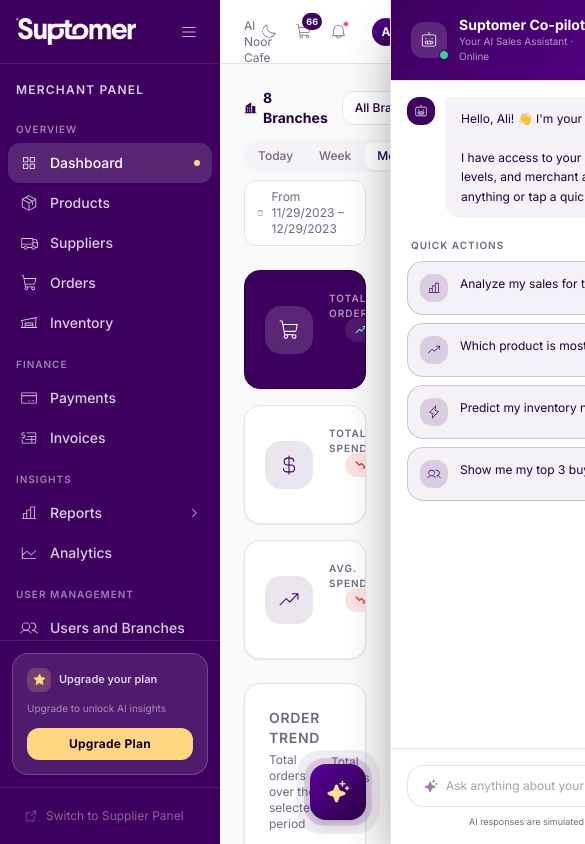
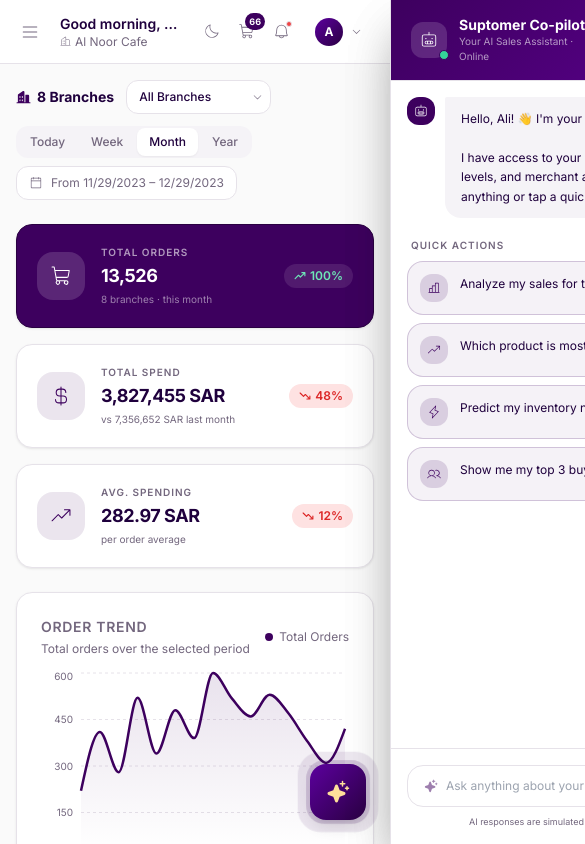
Before and after one commit to yapay-zekam/ksa-b2b-platform, a React (Vite) app: page /merchant/dashboard in a window 390 px wide. Shown: the top 844 px of the page, 585 px wide, since content can reach past the window. Built offline with nearby package versions, Linux system fonts and the light colour scheme.

Commit message:
fix: mobile screen and nav bar, detail page quantity

```diff
--- a/src/App.tsx
+++ b/src/App.tsx
@@ -1,6 +1,14 @@
-import { BrowserRouter, Routes, Route, Navigate } from 'react-router-dom';
+import { useEffect } from 'react';
+import { BrowserRouter, Routes, Route, Navigate, useLocation } from 'react-router-dom';
 import { CartProvider } from '@/context/CartContext';
 import { Layout } from '@/components/shared/Layout';
+
+/* Scrolls window to top on every route/search change */
+function ScrollToTop() {
+  const { pathname, search } = useLocation();
+  useEffect(() => { window.scrollTo({ top: 0, left: 0, behavior: 'instant' }); }, [pathname, search]);
+  return null;
+}
 
 /* Merchant pages */
 import MerchantDashboard     from '@/pages/merchant/Dashboard';
@@ -21,6 +29,7 @@
   return (
     <BrowserRouter>
       <CartProvider>
+        <ScrollToTop />
         <Routes>
           <Route path="/" element={<Navigate to="/merchant/dashboard" replace />} />
 
--- a/src/components/shared/Layout.tsx
+++ b/src/components/shared/Layout.tsx
@@ -11,15 +11,18 @@
 }
 
 export function Layout({ role }: LayoutProps) {
-  const [collapsed, setCollapsed] = useState(false);
-  const [aiOpen,    setAiOpen]    = useState(false);
+  const [collapsed,   setCollapsed]   = useState(false);
+  const [aiOpen,      setAiOpen]      = useState(false);
+  const [mobileOpen,  setMobileOpen]  = useState(false);
 
   return (
-    <div className="min-h-screen bg-background">
+    <div className="min-h-screen bg-background overflow-x-hidden">
       <Sidebar
         role={role}
         collapsed={collapsed}
         onToggle={() => setCollapsed((c) => !c)}
+        mobileOpen={mobileOpen}
+        onMobileClose={() => setMobileOpen(false)}
       />
 
       <Topbar
@@ -28,24 +31,26 @@
         userName="Ali"
         businessName={role === 'merchant' ? 'Al Noor Cafe' : 'Miyad International'}
         onOpenAi={() => setAiOpen(true)}
+        onMobileMenuOpen={() => setMobileOpen(true)}
       />
 
       {/* Cart drawer — merchant only */}
       {role === 'merchant' && <CartDrawer />}
 
-      {/* AI Copilot panel — available on both panels */}
+      {/* AI Copilot panel */}
       <AiCopilot isOpen={aiOpen} onClose={() => setAiOpen(false)} />
 
-      {/* Floating AI trigger button (bottom-right) */}
+      {/* Floating AI trigger button */}
       {!aiOpen && <AiFloatingButton onClick={() => setAiOpen(true)} />}
 
       <main
         className={cn(
-          'pt-16 min-h-screen transition-all duration-300',
-          collapsed ? 'pl-[68px]' : 'pl-[220px]'
+          'pt-16 min-h-screen transition-all duration-300 overflow-x-hidden',
+          /* On large screens offset left for the sidebar; on mobile, no offset (sidebar overlays) */
+          collapsed ? 'lg:pl-[68px]' : 'lg:pl-[220px]'
         )}
       >
-        <div className="p-6 max-w-[1600px] mx-auto">
+        <div className="p-4 sm:p-6 max-w-[1600px] mx-auto">
           <Outlet />
         </div>
       </main>
--- a/src/components/shared/Sidebar.tsx
+++ b/src/components/shared/Sidebar.tsx
@@ -14,6 +14,7 @@
   Storefront,
   ArrowSquareOut,
   List,
+  X,
   CaretDown,
   Table,
   Gauge,
@@ -164,13 +165,14 @@
   role: 'merchant' | 'supplier';
   collapsed: boolean;
   onToggle: () => void;
+  mobileOpen: boolean;
+  onMobileClose: () => void;
 }
 
-export function Sidebar({ role, collapsed, onToggle }: SidebarProps) {
+export function Sidebar({ role, collapsed, onToggle, mobileOpen, onMobileClose }: SidebarProps) {
   const location = useLocation();
   const navSections = role === 'merchant' ? merchantNav : supplierNav;
 
-  /* track which expandable items are open */
   const [openItems, setOpenItems] = useState<string[]>([]);
 
   const toggleOpen = (href: string) => {
@@ -185,24 +187,51 @@
     (item.children?.some((c) => location.pathname === c.href.split('?')[0]) ?? false);
 
   return (
+    <>
+      {/* ── Mobile backdrop overlay ── */}
+      <div
+        className={cn(
+          'fixed inset-0 bg-black/60 z-30 lg:hidden transition-opacity duration-300',
+          mobileOpen ? 'opacity-100 pointer-events-auto' : 'opacity-0 pointer-events-none'
+        )}
+        onClick={onMobileClose}
+      />
+
       <aside
         className={cn(
-        'fixed left-0 top-0 h-screen z-40 flex flex-col transition-all duration-300 ease-in-out',
+          'fixed left-0 top-0 h-screen z-40 flex flex-col',
           'bg-[#3D005E]',
-        collapsed ? 'w-[68px]' : 'w-[220px]'
+          /* Width: full-screen on mobile, fixed on desktop */
+          'w-full lg:w-auto',
+          collapsed ? 'lg:w-[68px]' : 'lg:w-[220px]',
+          /* Slide animation: off-screen on mobile unless open; always visible on desktop */
+          'transition-transform duration-300 ease-in-out',
+          mobileOpen ? 'translate-x-0' : '-translate-x-full lg:translate-x-0'
         )}
       >
-      {/* Logo */}
+        {/* Logo row */}
         <div className="flex items-center h-16 px-4 border-b border-white/10 shrink-0">
+          {/* Logo text — hidden when collapsed on desktop */}
           {!collapsed && (
             <div className="flex items-center gap-2.5 flex-1 min-w-0 overflow-hidden">
               <img src="/logo-white.png" alt="Logo" style={{ width: '120px', height: '28px' }} className="object-contain" />
             </div>
           )}
+
+          {/* Mobile: X close button */}
+          <button
+            onClick={onMobileClose}
+            className="lg:hidden p-1.5 rounded-lg hover:bg-white/10 transition-colors text-white/70 hover:text-white shrink-0 ml-auto"
+            aria-label="Close menu"
+          >
+            <X size={20} weight="bold" />
+          </button>
+
+          {/* Desktop: collapse toggle */}
           <button
             onClick={onToggle}
             className={cn(
-            'p-1.5 rounded-lg hover:bg-white/10 transition-colors text-white/70 hover:text-white shrink-0',
+              'hidden lg:flex p-1.5 rounded-lg hover:bg-white/10 transition-colors text-white/70 hover:text-white shrink-0',
               collapsed && 'mx-auto'
             )}
           >
@@ -239,7 +268,6 @@
                   <div key={item.href}>
                     {/* Parent item */}
                     {hasKids ? (
-                    /* Expandable — clicking toggles sub-menu AND navigates */
                       <button
                         onClick={() => toggleOpen(item.href)}
                         className={cn(
@@ -249,7 +277,7 @@
                           collapsed && 'mx-auto justify-center'
                         )}
                         title={collapsed ? item.label : undefined}
-                      style={{ width: collapsed ? 'calc(100% - 16px)' : 'calc(100% - 16px)' }}
+                        style={{ width: 'calc(100% - 16px)' }}
                       >
                         <Icon
                           size={18}
@@ -263,8 +291,7 @@
                               size={12}
                               className={cn(
                                 'shrink-0 transition-transform duration-200',
-                              isOpen ? 'rotate-0' : '-rotate-90',
-                              active ? 'text-white/80' : 'text-white/80'
+                                isOpen ? 'rotate-0' : '-rotate-90'
                               )}
                             />
                           </>
@@ -273,6 +300,7 @@
                     ) : (
                       <NavLink
                         to={item.href}
+                        onClick={onMobileClose}
                         className={cn(
                           'flex items-center gap-3 mx-2 px-3 py-2.5 rounded-xl text-sm font-medium transition-all duration-150',
                           'text-white/80 hover:text-white hover:bg-white/10',
@@ -305,6 +333,7 @@
                             <NavLink
                               key={child.href}
                               to={child.href}
+                              onClick={onMobileClose}
                               className={cn(
                                 'flex items-center gap-2 px-2.5 py-1.5 rounded-lg text-xs font-medium transition-all',
                                 'text-white/70 hover:text-white hover:bg-white/8',
@@ -352,6 +381,7 @@
           <div className="p-3 border-t border-white/10">
             <NavLink
               to={role === 'merchant' ? '/supplier/dashboard' : '/merchant/dashboard'}
+              onClick={onMobileClose}
               className="flex items-center gap-2 px-3 py-2 rounded-xl text-xs text-white/40 hover:text-white/70 hover:bg-white/5 transition-all"
             >
               <ArrowSquareOut size={14} weight="light" />
@@ -360,5 +390,6 @@
           </div>
         )}
       </aside>
+    </>
   );
 }
--- a/src/components/shared/Topbar.tsx
+++ b/src/components/shared/Topbar.tsx
@@ -7,6 +7,7 @@
   ShoppingCart,
   CaretDown,
   Buildings,
+  List,
 } from '@phosphor-icons/react';
 import { cn } from '@/lib/utils';
 import { useTheme } from '@/hooks/useTheme';
@@ -18,6 +19,7 @@
   userName?: string;
   businessName?: string;
   onOpenAi?: () => void;
+  onMobileMenuOpen?: () => void;
 }
 
 export function Topbar({
@@ -25,6 +27,7 @@
   role = 'merchant',
   userName = 'Ali',
   businessName = 'Al Noor Cafe',
+  onMobileMenuOpen,
 }: TopbarProps) {
   const { theme, toggleTheme } = useTheme();
   const { totalItems, openCart } = useCart();
@@ -35,11 +38,23 @@
   return (
     <header
       className={cn(
-        'fixed top-0 right-0 z-30 h-16 flex items-center gap-3 px-5',
+        'fixed top-0 right-0 z-30 h-16 flex items-center gap-3 px-4 sm:px-5',
         'bg-card border-b border-border transition-all duration-300',
-        sidebarCollapsed ? 'left-[68px]' : 'left-[220px]'
+        /* Mobile: span full width (sidebar overlays, no left offset needed) */
+        'left-0',
+        /* Desktop: shift right to make room for the sidebar */
+        sidebarCollapsed ? 'lg:left-[68px]' : 'lg:left-[220px]'
       )}
     >
+      {/* ── Mobile hamburger ── */}
+      <button
+        onClick={onMobileMenuOpen}
+        className="lg:hidden p-2 -ml-1 rounded-xl hover:bg-muted text-muted-foreground hover:text-foreground transition-colors shrink-0"
+        aria-label="Open menu"
+      >
+        <List size={20} weight="light" />
+      </button>
+
       {/* Greeting */}
       <div className="flex-1 min-w-0">
         <h2 className="text-sm font-semibold text-foreground truncate">
--- a/src/pages/merchant/ProductDetail.tsx
+++ b/src/pages/merchant/ProductDetail.tsx
@@ -62,11 +62,13 @@
 /* ─────────── Supplier offer row ─────────── */
 function SupplierRow({
   offer,
+  displayPrice,
   selected,
   onSelect,
   onAddToCart,
 }: {
   offer: SupplierOffer;
+  displayPrice: number;
   selected: boolean;
   onSelect: () => void;
   onAddToCart: () => void;
@@ -122,13 +124,13 @@
         <div className="text-right shrink-0">
           <div className="flex items-baseline gap-1.5 justify-end">
             <span className="text-base font-bold text-foreground">
-              {offer.price.toFixed(2)}
+              {displayPrice.toFixed(2)}
             </span>
             <span className="text-xs text-muted-foreground font-medium">SAR</span>
           </div>
           {offer.originalPrice && (
             <span className="text-[10px] text-muted-foreground line-through block">
-              {offer.originalPrice.toFixed(2)} SAR
+              {(offer.originalPrice * (displayPrice / offer.price)).toFixed(2)} SAR
             </span>
           )}
         </div>
@@ -156,7 +158,7 @@
         className="w-full py-2 rounded-xl bg-brand-700 text-white text-xs font-semibold hover:bg-brand-800 transition-colors flex items-center justify-center gap-2"
       >
         <ShoppingCartSimple size={13} weight="bold" />
-        Add to Cart — {offer.price.toFixed(2)} SAR
+        Add to Cart — {displayPrice.toFixed(2)} SAR
       </button>
     </div>
   );
@@ -202,8 +204,13 @@
     );
   }
 
-  const activeSupplier = detail.supplierOffers[selectedSupplier];
-  const activeVariant = detail.variants[selectedVariant];
+  const activeSupplier    = detail.supplierOffers[selectedSupplier];
+  const activeVariant     = detail.variants[selectedVariant];
+  /* Scale supplier prices by the ratio of selected variant vs base variant */
+  const variantMultiplier = activeVariant.price / detail.variants[0].price;
+  const adjustedPrice     = (offer: typeof detail.supplierOffers[number]) =>
+    offer.price * variantMultiplier;
+
   const relatedProducts = products
     .filter((p) => p.category === detail.category && p.id !== detail.id)
     .slice(0, 4);
@@ -218,8 +225,8 @@
       supplierName:  offer.name,
       supplierLogo:  offer.logo,
       supplierColor: offer.color,
-      price:         offer.price,
-      originalPrice: offer.originalPrice,
+      price:         adjustedPrice(offer),
+      originalPrice: offer.originalPrice ? offer.originalPrice * variantMultiplier : undefined,
       unit:          activeVariant.label,
       deliveryDays:  offer.deliveryDays,
       quantity,
@@ -465,33 +472,6 @@
             </div>
           </div>
 
-          {/* Quantity selector */}
-          <div>
-            <h3 className="text-xs font-semibold text-muted-foreground uppercase tracking-wider mb-2.5">
-              Quantity
-            </h3>
-            <div className="flex items-center gap-4">
-              <div className="flex items-center border border-border rounded-xl overflow-hidden">
-                <button
-                  onClick={() => setQuantity((q) => Math.max(1, q - 1))}
-                  className="w-9 h-9 flex items-center justify-center hover:bg-muted transition-colors text-muted-foreground hover:text-foreground"
-                >
-                  <Minus size={14} weight="bold" />
-                </button>
-                <span className="w-12 text-center text-sm font-semibold text-foreground">{quantity}</span>
-                <button
-                  onClick={() => setQuantity((q) => q + 1)}
-                  className="w-9 h-9 flex items-center justify-center hover:bg-muted transition-colors text-muted-foreground hover:text-foreground"
-                >
-                  <Plus size={14} weight="bold" />
-                </button>
-              </div>
-              <span className="text-xs text-muted-foreground">
-                Min. order: {activeSupplier?.minOrder ?? 1} units from selected supplier
-              </span>
-            </div>
-          </div>
-
           {/* Other Suppliers (compact list) */}
           <div>
             <div className="flex items-center justify-between mb-3">
@@ -537,7 +517,7 @@
                       </div>
                     </div>
                     <div className="text-right shrink-0">
-                      <span className="text-sm font-bold text-foreground">{offer.price.toFixed(2)}</span>
+                      <span className="text-sm font-bold text-foreground">{adjustedPrice(offer).toFixed(2)}</span>
                       <span className="text-[10px] text-muted-foreground ml-0.5">SAR</span>
                       {offer.isBestPrice && (
                         <span className="block text-[9px] font-bold text-gold-500">BEST PRICE</span>
@@ -593,12 +573,12 @@
               <p className="text-[10px] text-muted-foreground uppercase tracking-wider mb-1">Price</p>
               <div className="flex items-baseline gap-3">
                 <span className="text-3xl font-extrabold text-foreground">
-                  {activeSupplier?.price.toFixed(2)}
+                  {activeSupplier ? adjustedPrice(activeSupplier).toFixed(2) : '—'}
                 </span>
                 <span className="text-base font-semibold text-muted-foreground">SAR</span>
                 {activeSupplier?.originalPrice && (
                   <span className="text-sm text-muted-foreground line-through">
-                    {activeSupplier.originalPrice.toFixed(2)} SAR
+                    {(activeSupplier.originalPrice * variantMultiplier).toFixed(2)} SAR
                   </span>
                 )}
                 {activeSupplier?.isBestPrice && (
@@ -650,7 +630,7 @@
               <div className="flex items-center justify-between py-2 px-3 rounded-xl bg-muted/60">
                 <span className="text-xs text-muted-foreground">Total estimate</span>
                 <span className="text-sm font-bold text-foreground">
-                  {((activeSupplier?.price ?? 0) * quantity).toFixed(2)} SAR
+                  {(activeSupplier ? adjustedPrice(activeSupplier) * quantity : 0).toFixed(2)} SAR
                 </span>
               </div>
             </div>
@@ -799,6 +779,7 @@
                 <SupplierRow
                   key={offer.id}
                   offer={offer}
+                  displayPrice={adjustedPrice(offer)}
                   selected={selectedSupplier === i}
                   onSelect={() => setSelectedSupplier(i)}
                   onAddToCart={() => handleAddToCart(offer)}
```
Lines whose indentation alone changed are shown as unchanged.
